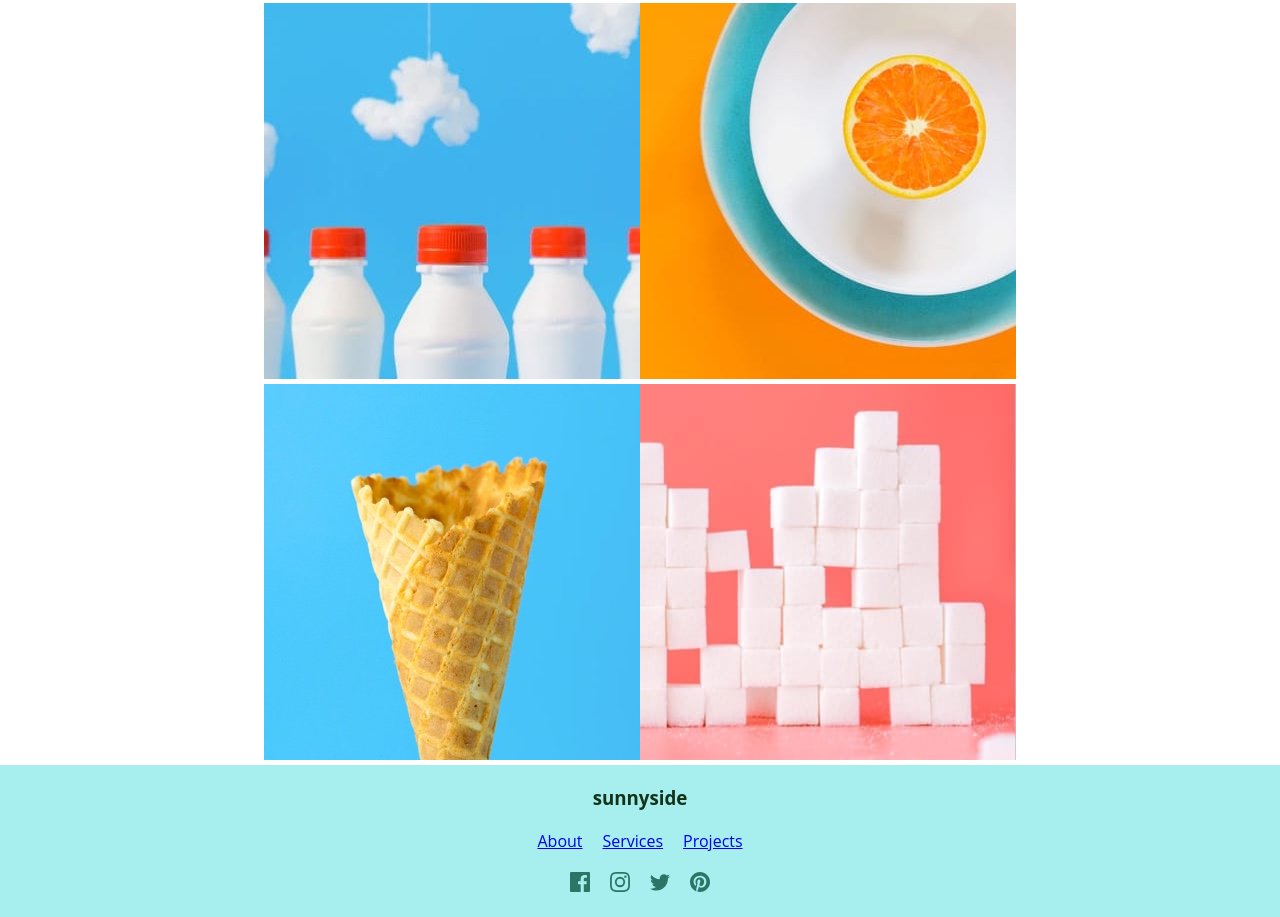
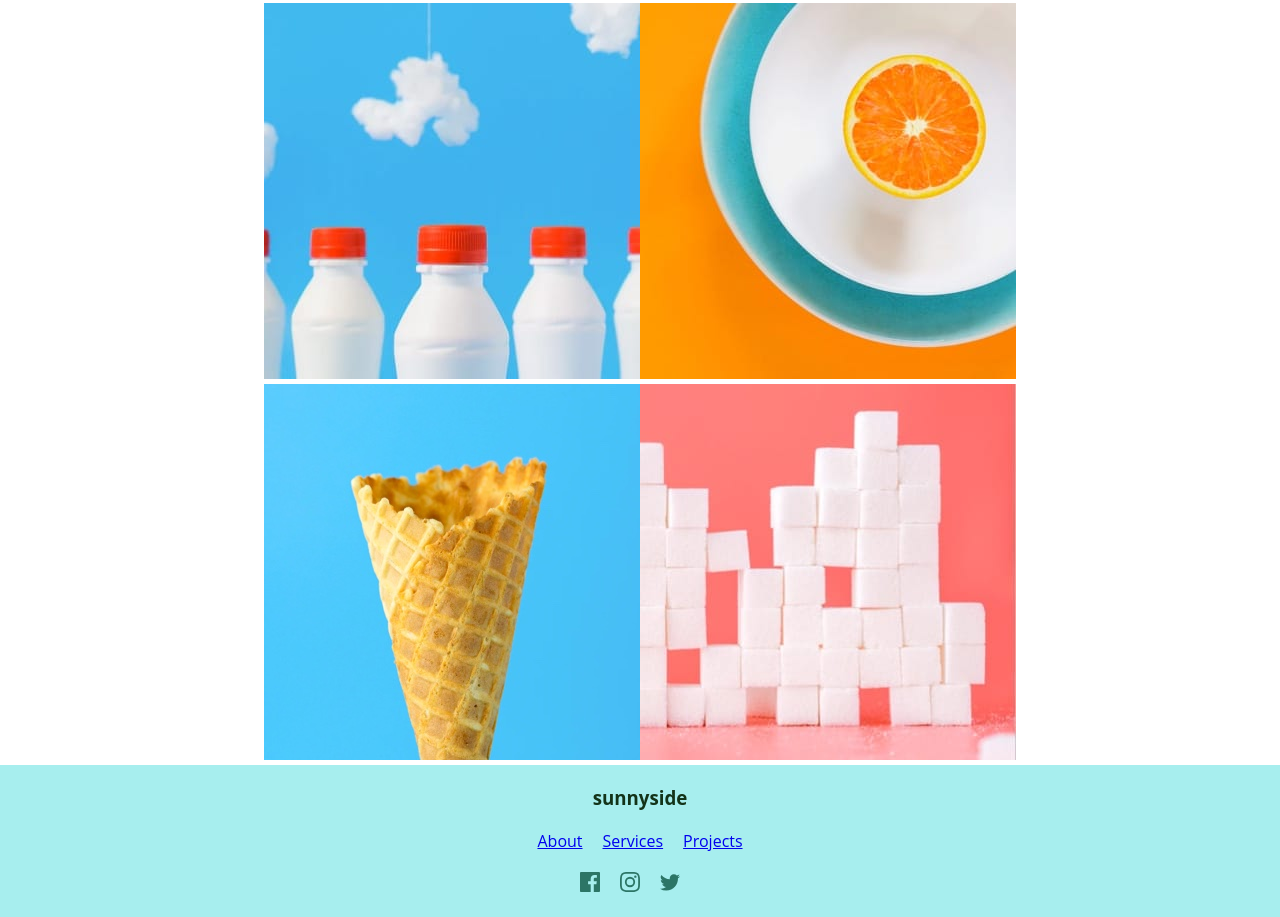
Before and after one commit to Kenneth-ndiva/sunnyside-agency-landing-page-main, a plain HTML site: page index.html in a window 1280 px wide. Shown: the part 7543-8460 px from the top of the page. Drawn offline with Linux system fonts and the light colour scheme.

Commit message:
removed an image

```diff
--- a/index.html
+++ b/index.html
@@ -199,9 +199,7 @@
         <div class="twitter">
           <img src="images/icon-twitter.svg" />
         </div>
-        <div class="pinterest">
-          <img src="images/icon-pinterest.svg" />
-        </div>
+        <div class="pinterest"></div>
       </div>
     </main>
   </body>
```
